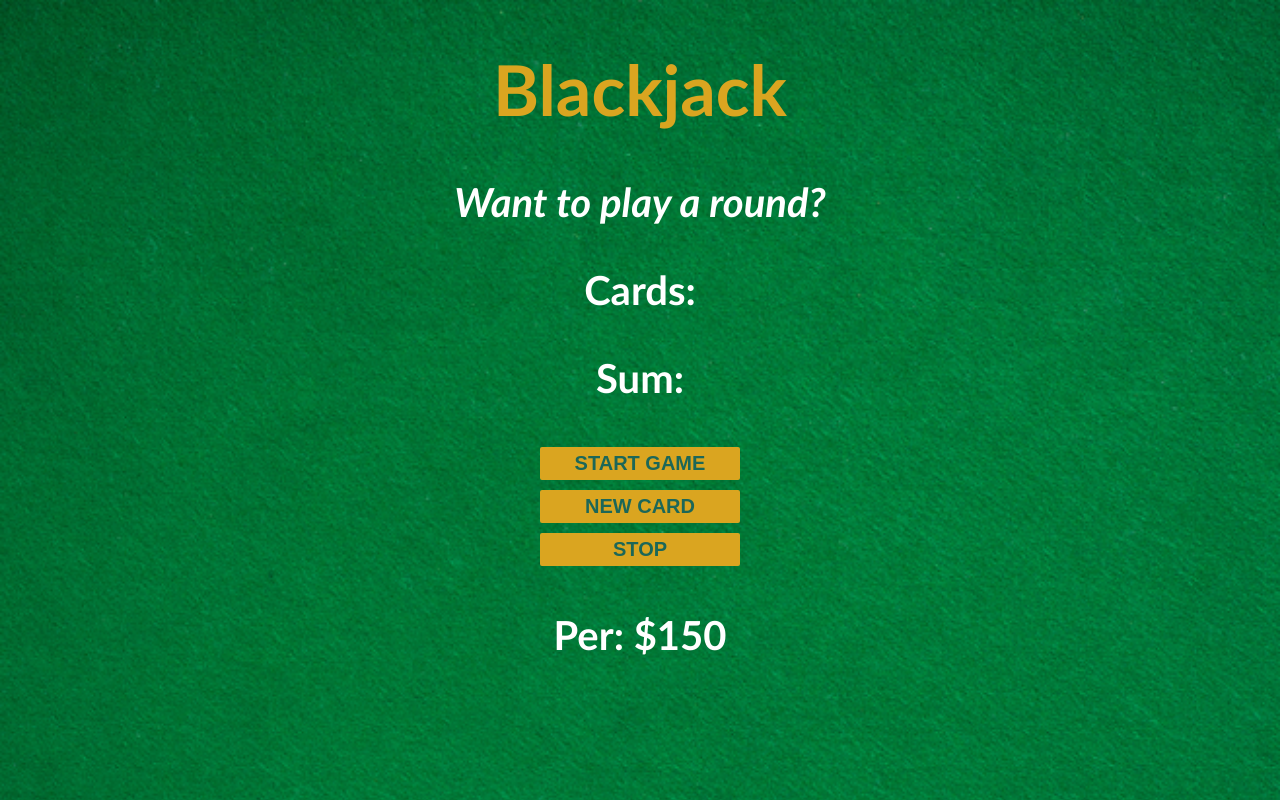
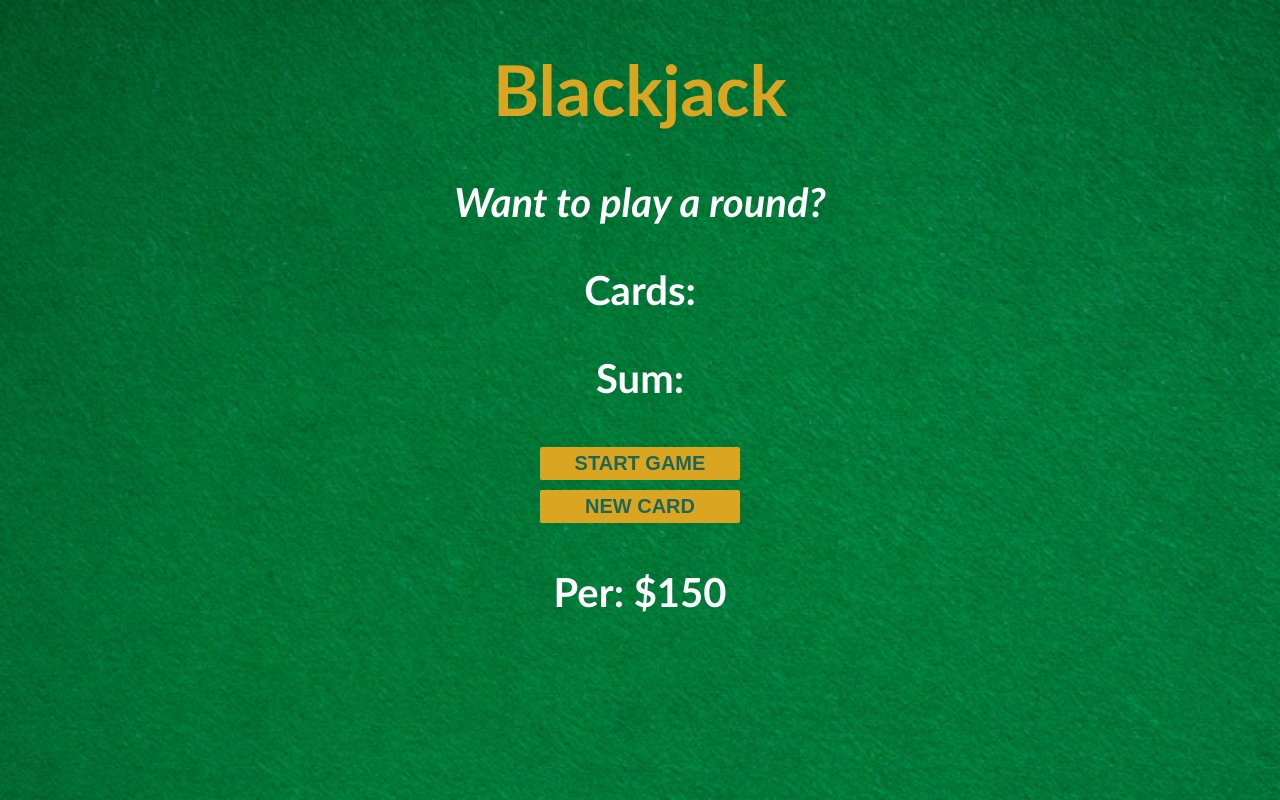
Before and after one commit to kuba10155/blackjack, a plain HTML site: page index.html in a window 1280 px wide. Drawn offline with Linux system fonts and the light colour scheme.

Commit message:
Update index.html

```diff
--- a/index.html
+++ b/index.html
@@ -13,7 +13,6 @@
     <div class="buttons">
        <button id="start-btn">START GAME</button>
        <button id="card-btn">NEW CARD</button>
-       <button id="stop-btn">STOP</button>
     </div>
     <p id="player-el"></p>
     <script src="script.js"></script>
```
